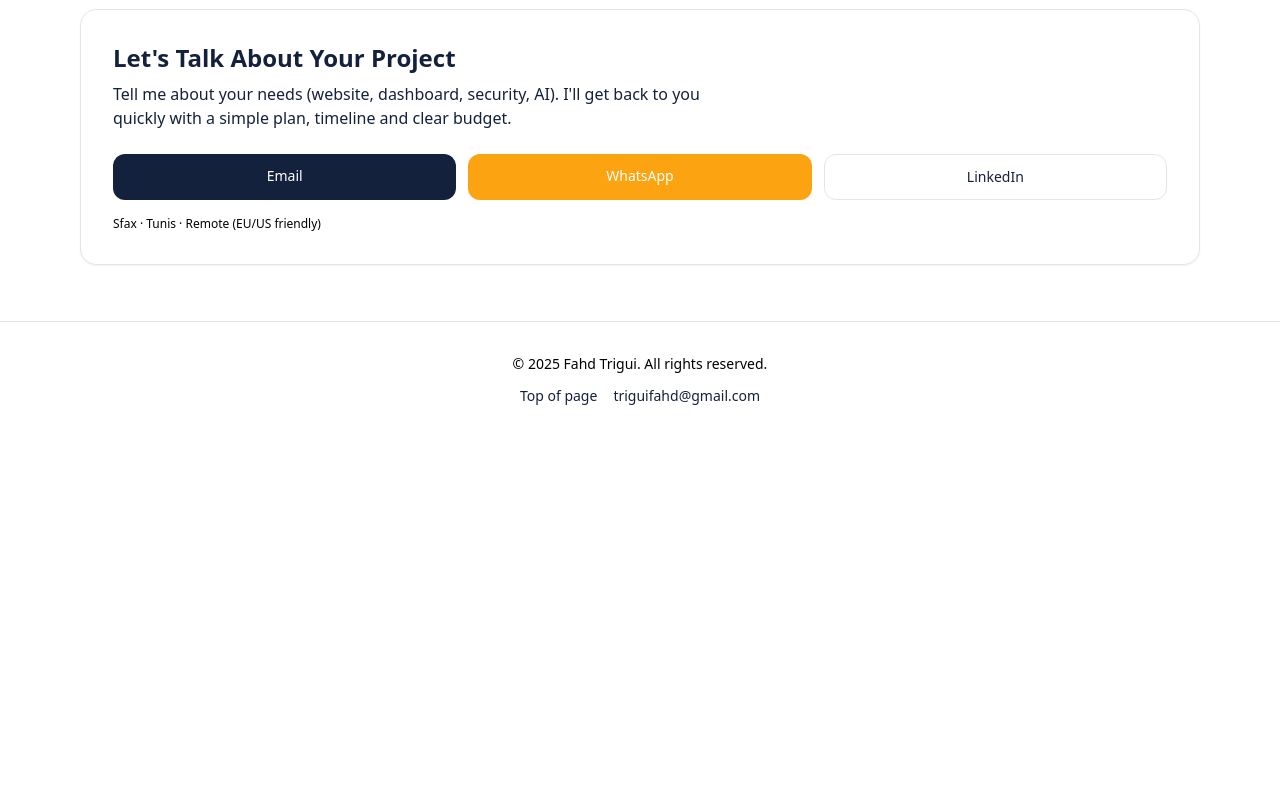
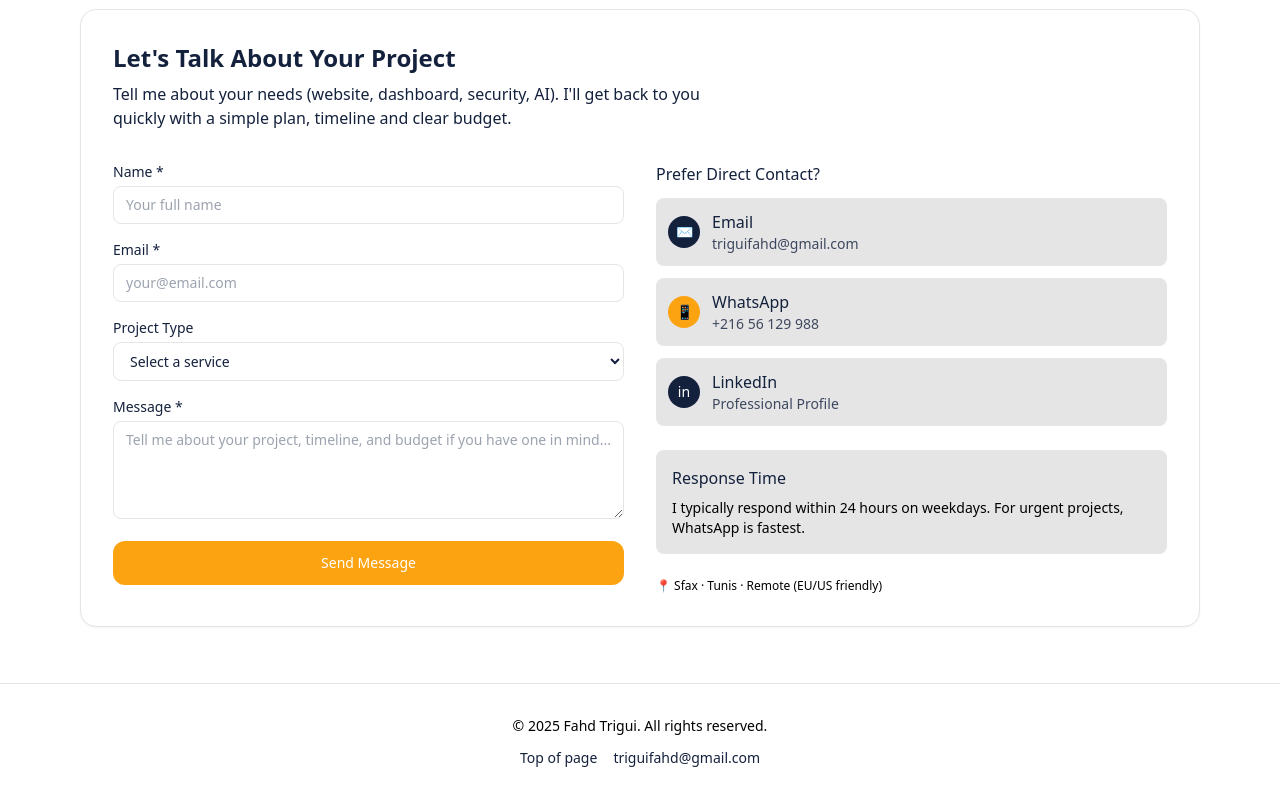
Before and after one commit to fahdtrigui/my-portfolio, a React (Vite) app: page / in a window 1280 px wide. Shown: the part 2123-2923 px from the top of the page. Before the commit the page ends 2561 px from the top, so only its background shows below. Built offline with nearby package versions, Linux system fonts and the light colour scheme.

Commit message:
English version + new colors + language levels

```diff
--- a/src/Portfolio.jsx
+++ b/src/Portfolio.jsx
@@ -270,18 +270,140 @@ export default function Portfolio() {
               Tell me about your needs (website, dashboard, security, AI). I'll get back to you quickly
               with a simple plan, timeline and clear budget.
             </p>
-            <div className="mt-6 grid sm:grid-cols-3 gap-3 text-sm">
-              <a href="mailto:triguifahd@gmail.com" className="rounded-xl px-5 py-3 text-center hover:opacity-90 transition-opacity" style={{ backgroundColor: '#14213d', color: '#ffffff' }}>
-                Email
-              </a>
-              <a href="https://wa.me/21656129988" target="_blank" rel="noreferrer" className="rounded-xl px-5 py-3 text-center hover:opacity-90 transition-opacity" style={{ backgroundColor: '#fca311', color: '#ffffff' }}>
-                WhatsApp
-              </a>
-              <a href="https://linkedin.com/in/fahd-trigui-512799252" target="_blank" rel="noreferrer" className="rounded-xl px-5 py-3 text-center hover:opacity-90 transition-opacity" style={{ backgroundColor: '#ffffff', color: '#14213d', border: '1px solid #e5e5e5' }}>
-                LinkedIn
-              </a>
+
+            {/* Contact Form */}
+            <div className="mt-8 grid md:grid-cols-2 gap-8">
+              <form className="space-y-4">
+                <div>
+                  <label htmlFor="name" className="block text-sm font-medium mb-1" style={{ color: '#14213d' }}>
+                    Name *
+                  </label>
+                  <input
+                    type="text"
+                    id="name"
+                    name="name"
+                    required
+                    className="w-full px-3 py-2 rounded-lg text-sm focus:outline-none focus:ring-2"
+                    style={{
+                      backgroundColor: '#ffffff',
+                      border: '1px solid #e5e5e5',
+                      color: '#14213d',
+                      focusRingColor: '#fca311'
+                    }}
+                    placeholder="Your full name"
+                  />
+                </div>
+
+                <div>
+                  <label htmlFor="email" className="block text-sm font-medium mb-1" style={{ color: '#14213d' }}>
+                    Email *
+                  </label>
+                  <input
+                    type="email"
+                    id="email"
+                    name="email"
+                    required
+                    className="w-full px-3 py-2 rounded-lg text-sm focus:outline-none focus:ring-2"
+                    style={{
+                      backgroundColor: '#ffffff',
+                      border: '1px solid #e5e5e5',
+                      color: '#14213d'
+                    }}
+                    placeholder="your@email.com"
+                  />
+                </div>
+
+                <div>
+                  <label htmlFor="project" className="block text-sm font-medium mb-1" style={{ color: '#14213d' }}>
+                    Project Type
+                  </label>
+                  <select
+                    id="project"
+                    name="project"
+                    className="w-full px-3 py-2 rounded-lg text-sm focus:outline-none focus:ring-2"
+                    style={{
+                      backgroundColor: '#ffffff',
+                      border: '1px solid #e5e5e5',
+                      color: '#14213d'
+                    }}
+                  >
+                    <option value="">Select a service</option>
+                    <option value="website">Website & Apps</option>
+                    <option value="dashboard">Dashboards & Data</option>
+                    <option value="security">Cybersecurity</option>
+                    <option value="ai">Applied AI</option>
+                    <option value="other">Other</option>
+                  </select>
+                </div>
+
+                <div>
+                  <label htmlFor="message" className="block text-sm font-medium mb-1" style={{ color: '#14213d' }}>
+                    Message *
+                  </label>
+                  <textarea
+                    id="message"
+                    name="message"
+                    required
+                    rows={4}
+                    className="w-full px-3 py-2 rounded-lg text-sm focus:outline-none focus:ring-2 resize-vertical"
+                    style={{
+                      backgroundColor: '#ffffff',
+                      border: '1px solid #e5e5e5',
+                      color: '#14213d'
+                    }}
+                    placeholder="Tell me about your project, timeline, and budget if you have one in mind..."
+                  />
+                </div>
+
+                <button
+                  type="submit"
+                  className="w-full px-6 py-3 rounded-xl font-medium text-sm hover:opacity-90 transition-opacity"
+                  style={{ backgroundColor: '#fca311', color: '#ffffff' }}
+                >
+                  Send Message
+                </button>
+              </form>
+
+              <div className="space-y-6">
+                <div>
+                  <h3 className="font-medium mb-3" style={{ color: '#14213d' }}>Prefer Direct Contact?</h3>
+                  <div className="space-y-3">
+                    <a href="mailto:triguifahd@gmail.com" className="flex items-center gap-3 p-3 rounded-lg hover:opacity-90 transition-opacity" style={{ backgroundColor: '#e5e5e5', color: '#14213d' }}>
+                      <span className="w-8 h-8 rounded-full flex items-center justify-center text-sm" style={{ backgroundColor: '#14213d', color: '#ffffff' }}>✉</span>
+                      <div>
+                        <div className="font-medium">Email</div>
+                        <div className="text-sm opacity-80">triguifahd@gmail.com</div>
+                      </div>
+                    </a>
+
+                    <a href="https://wa.me/21656129988" target="_blank" rel="noreferrer" className="flex items-center gap-3 p-3 rounded-lg hover:opacity-90 transition-opacity" style={{ backgroundColor: '#e5e5e5', color: '#14213d' }}>
+                      <span className="w-8 h-8 rounded-full flex items-center justify-center text-sm" style={{ backgroundColor: '#fca311', color: '#ffffff' }}>📱</span>
+                      <div>
+                        <div className="font-medium">WhatsApp</div>
+                        <div className="text-sm opacity-80">+216 56 129 988</div>
+                      </div>
+                    </a>
+
+                    <a href="https://linkedin.com/in/fahd-trigui-512799252" target="_blank" rel="noreferrer" className="flex items-center gap-3 p-3 rounded-lg hover:opacity-90 transition-opacity" style={{ backgroundColor: '#e5e5e5', color: '#14213d' }}>
+                      <span className="w-8 h-8 rounded-full flex items-center justify-center text-sm" style={{ backgroundColor: '#14213d', color: '#ffffff' }}>in</span>
+                      <div>
+                        <div className="font-medium">LinkedIn</div>
+                        <div className="text-sm opacity-80">Professional Profile</div>
+                      </div>
+                    </a>
+                  </div>
+                </div>
+
+                <div className="p-4 rounded-lg" style={{ backgroundColor: '#e5e5e5' }}>
+                  <h4 className="font-medium mb-2" style={{ color: '#14213d' }}>Response Time</h4>
+                  <p className="text-sm" style={{ color: '#000000' }}>I typically respond within 24 hours on weekdays. For urgent projects, WhatsApp is fastest.</p>
+                </div>
+
+                <div className="text-xs" style={{ color: '#000000' }}>
+                  📍 Sfax · Tunis · Remote (EU/US friendly)
+                </div>
+              </div>
             </div>
-            <p className="mt-4 text-xs" style={{ color: '#000000' }}>Sfax · Tunis · Remote (EU/US friendly)</p>
           </div>
         </div>
       </section>
```
